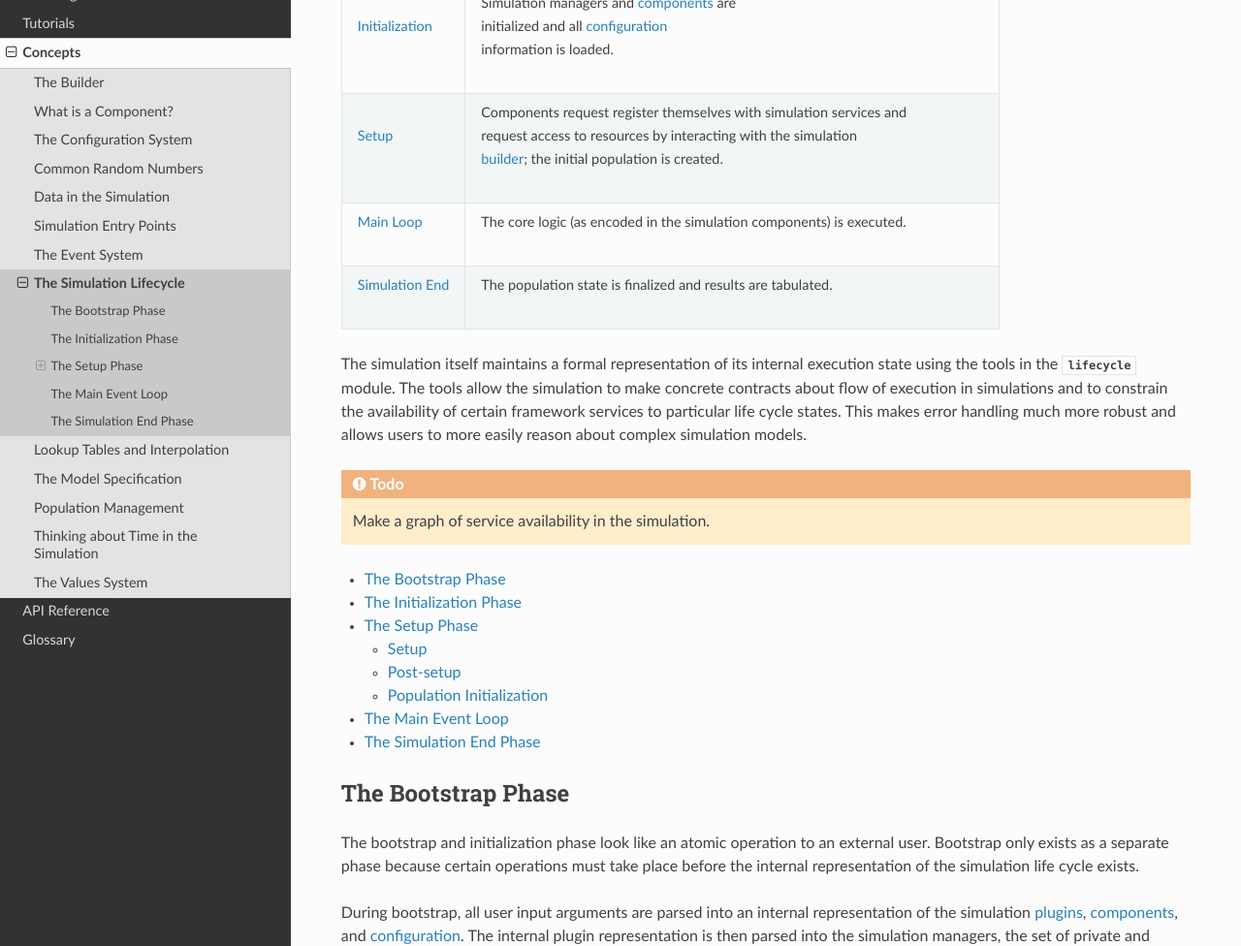
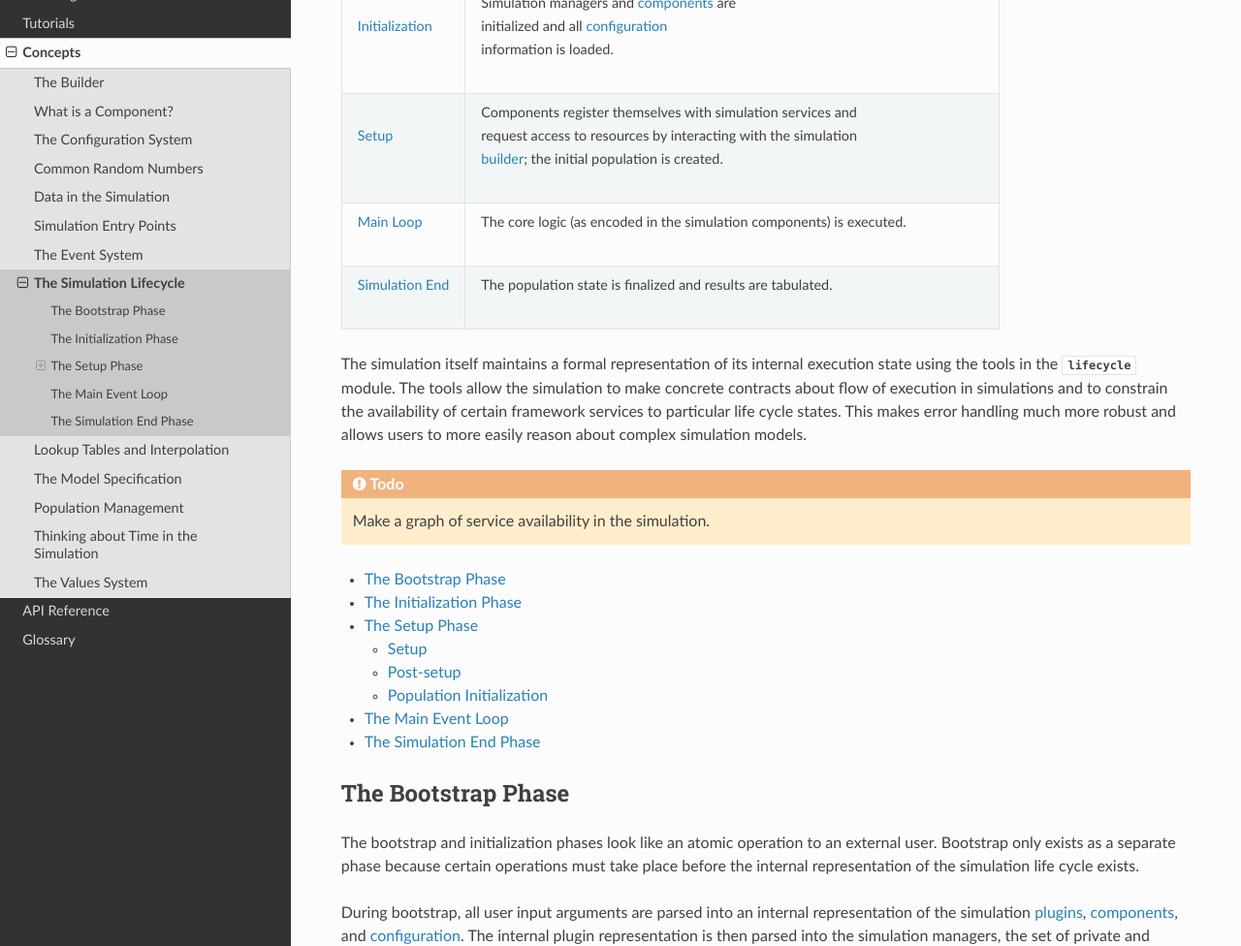
Before and after one commit to ihmeuw/vivarium, a Sphinx documentation site: the page built from docs/source/concepts/lifecycle.rst, in a window 1280 px wide and 1400 px high, scrolled down 359 px. Shown: the part 151-1127 px from the top of the window at 97% size. Built offline with Sphinx 7.4.7 and the Read the Docs theme 2.0.0, drawn with Linux system fonts in a browser that asks for light colours; some of the changed text lies outside the part shown.

Commit message:
PR response

```diff
--- a/docs/source/concepts/lifecycle.rst
+++ b/docs/source/concepts/lifecycle.rst
@@ -28,7 +28,7 @@ during a simulation.
        | initialized and all :ref:`configuration <configuration_concept>`
        | information is loaded.
    * - | :ref:`Setup <lifecycle_setup>`
-     - | Components request register themselves with simulation services and
+     - | Components register themselves with simulation services and
        | request access to resources by interacting with the simulation
        | :ref:`builder <builder_concept>`; the initial population is created.
    * - | :ref:`Main Loop <lifecycle_main_loop>`
@@ -59,7 +59,7 @@ simulation models.
 The Bootstrap Phase
 -------------------
 
-The bootstrap and initialization phase look like an atomic operation to an
+The bootstrap and initialization phases look like an atomic operation to an
 external user.  Bootstrap only exists as a separate phase because certain
 operations must take place before the internal representation of the simulation
 life cycle exists.
```
Also changed, not shown: other parts of docs/source/concepts/lifecycle.rst (+3 -2 lines).
